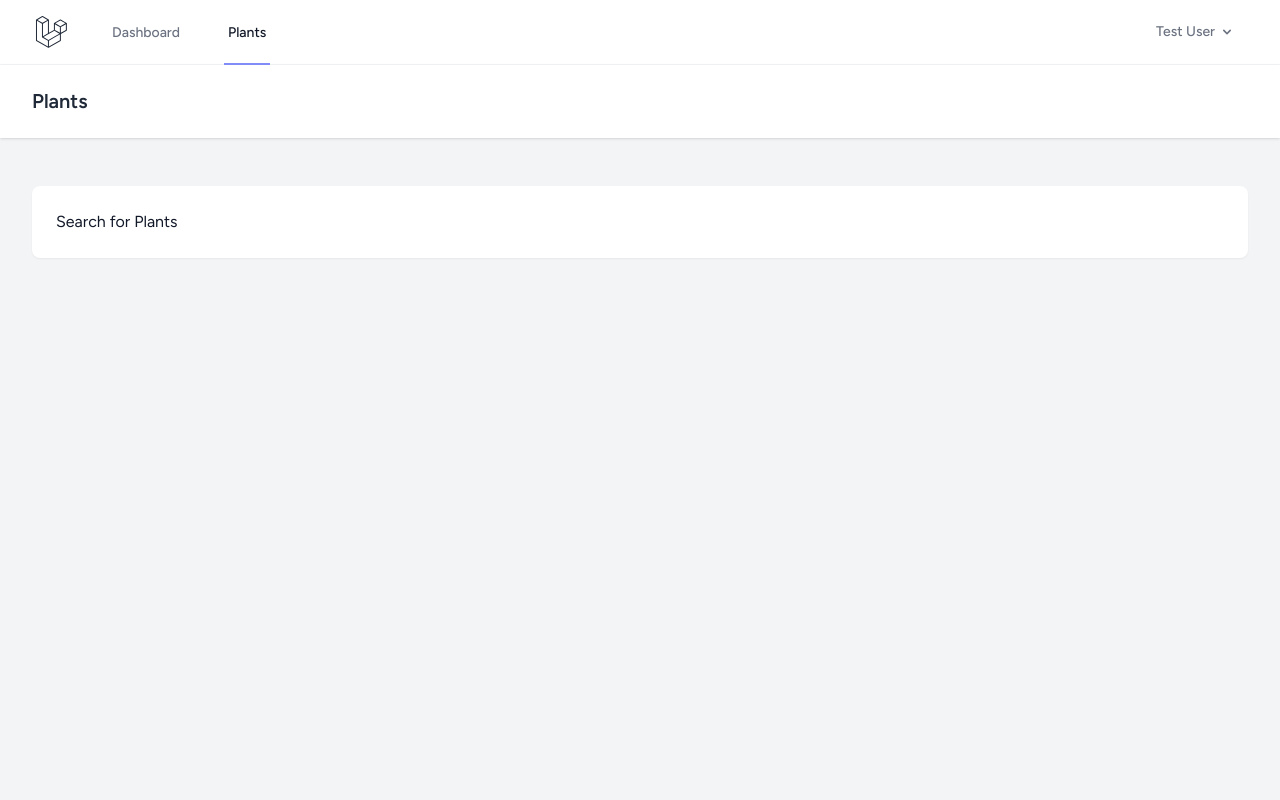
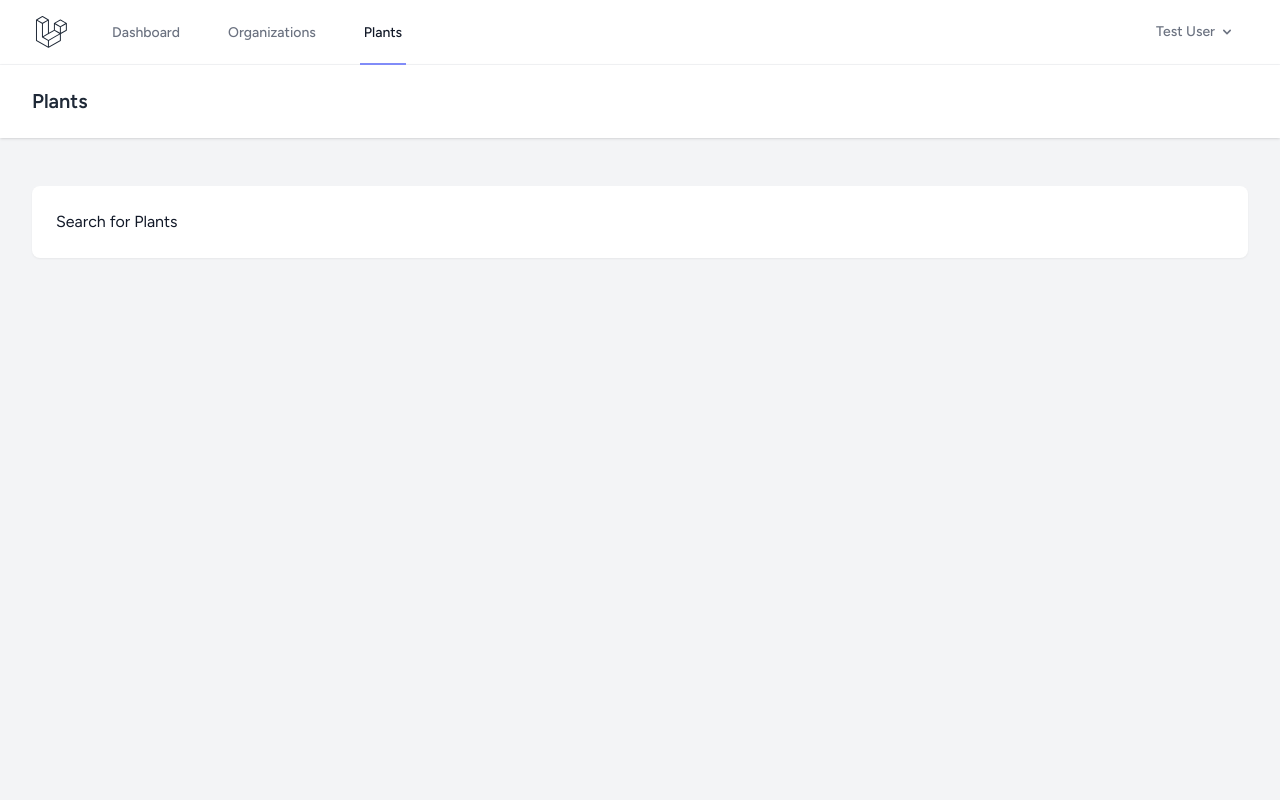
Before and after one commit to curvedspace/townhub, a Laravel app: page /plants in a window 1280 px wide. Run offline with Laravel 12, Linux system fonts and the light colour scheme; a user stored in the database is signed in; data comes from the database, SQL or seed files in the repository; style sheets or scripts are compiled from the project's sources.

Commit message:
Added organizations menu and view

```diff
--- a/resources/views/layouts/navigation.blade.php
+++ b/resources/views/layouts/navigation.blade.php
@@ -14,6 +14,11 @@
                 <div class="hidden space-x-8 sm:-my-px sm:ms-10 sm:flex">
                     <x-nav-link :href="route('dashboard')" :active="request()->routeIs('dashboard')">
                         {{ __('Dashboard') }}
+                    </x-nav-link>
+                </div>
+                <div class="hidden space-x-8 sm:-my-px sm:ms-10 sm:flex">
+                    <x-nav-link :href="route('organizations')" :active="request()->routeIs('organizations')">
+                        {{ __('Organizations') }}
                     </x-nav-link>
                 </div>
                 <div class="hidden space-x-8 sm:-my-px sm:ms-10 sm:flex">
--- a/routes/web.php
+++ b/routes/web.php
@@ -6,6 +6,7 @@ use Illuminate\Support\Facades\Route;
 Route::get('/', function () {
     return view('welcome');
 });
+
 
 Route::get('/dashboard', function () {
     return view('dashboard');
@@ -16,6 +17,11 @@ Route::get('/plants', function () {
     return view('plants');
 })->middleware(['auth', 'verified'])->name('plants');
 
+Route::get('/organizations', function () {
+    return view('organizations');
+})->middleware(['auth', 'verified'])->name('organizations');
+
+
 Route::middleware('auth')->group(function () {
     Route::get('/profile', [ProfileController::class, 'edit'])->name('profile.edit');
     Route::patch('/profile', [ProfileController::class, 'update'])->name('profile.update');
```
Also changed, not shown: resources/views/organizations.blade.php (added, +17 -0 lines).
